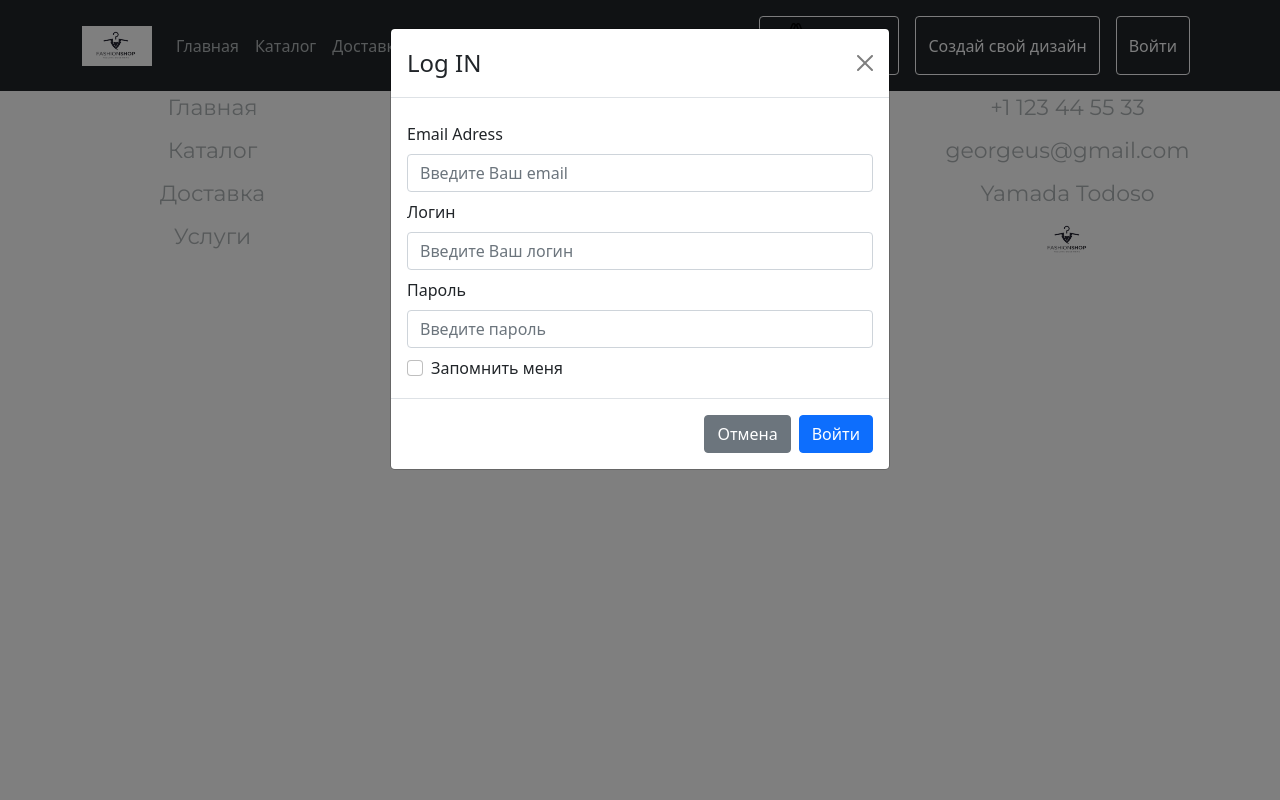
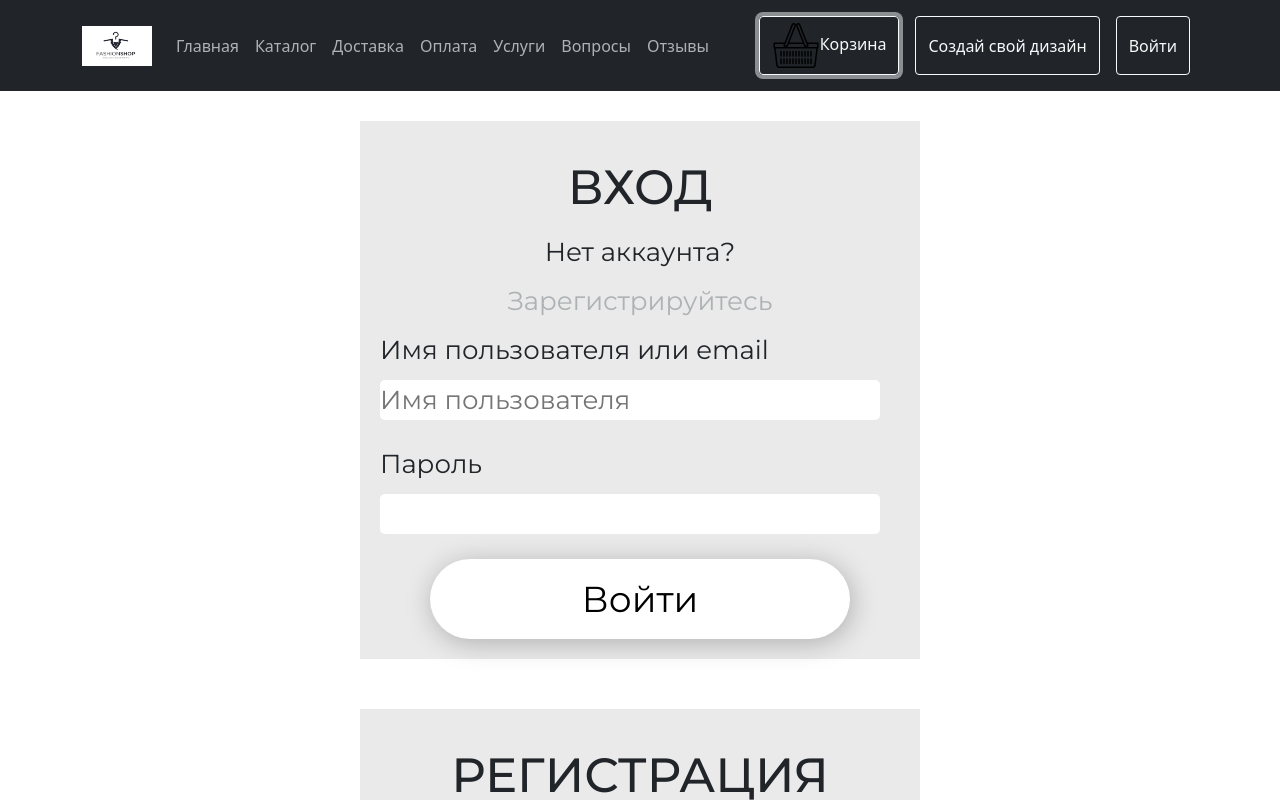
Before and after one commit to REGEMLER/ClothingStore, a React (Create React App) app: page /register in a window 1280 px wide. Both pictures are taken after a click on the button "Корзина". Shown: the top 800 px of the page. Built offline with nearby package versions, Linux system fonts and the light colour scheme; no server answers.

Commit message:
added firebase

```diff
--- a/package.json
+++ b/package.json
@@ -10,6 +10,7 @@
     "@testing-library/user-event": "^13.5.0",
     "axios": "^0.27.2",
     "bootstrap": "^5.1.3",
+    "firebase": "^9.8.1",
     "gh-pages": "^3.2.3",
     "node-sass": "^7.0.1",
     "react": "^18.1.0",
--- a/src/App.js
+++ b/src/App.js
@@ -16,6 +16,7 @@ import Cart from "./Pages/Cart";
 import Reference from "./Pages/Reference";
 import ProductPage from "./Pages/ProductPage";
 import Constructor from "./Pages/Constructor";
+import Register from "./Pages/Register";
 import Comments from "./Pages/Comments";
 import Navibar from './Components/Navibar';
 import Footer from './Components/Footer';
@@ -36,6 +37,7 @@ function App() {
       <Route path="/cart" element={<Cart/>}/>
       <Route path="/product" element={<ProductPage/>}/>
       <Route path="/constructor" element={<Constructor/>}/>
+      <Route path="/register" element={<Register/>}/>
     </Routes>
     <Footer/>
     </Router>
--- /dev/null
+++ b/src/Components/Login.jsx
@@ -0,0 +1,53 @@
+import React,{useState} from "react";
+import { useDispatch } from "react-redux";
+import { getAuth, signInWithEmailAndPassword } from "firebase/auth";
+import {setUser} from "../redux/user/reducer";
+import {Link} from  "react-router-dom";
+import cls from "../Styles/Styles.modules.scss";
+
+
+const Login = ({handleClose}) => {
+    const [pass, setPass] = useState("");
+    const [mail, setMail] = useState("");
+    const dispatch = useDispatch();
+
+    const handleSubmit = (e) => {
+        e.preventDefault()
+        handleClose();
+        handleLogin(mail, pass);
+    }
+
+    const handleLogin = (email, password) => {
+        const auth = getAuth();
+        signInWithEmailAndPassword(auth, email, password)
+        .then(({user})=>{
+            console.log(user);
+            dispatch(
+                setUser({
+                    email: user.email,
+                    id: user.uid,
+                    token: user.accessToken
+                })
+            )
+        })
+        .catch(console.error)
+    }
+
+    return(
+        <>
+            <div className="reg-container">
+                <form onSubmit={handleSubmit} action="" method="get" name="form1">
+                    <fieldset>
+                        <legend>Вход</legend>
+                        <p>Нет аккаунта?</p><Link to="/register">Зарегистрируйтесь</Link>
+                        <label for="form1_name">Имя пользователя или email <input type="text" name="form1_name" required placeholder="Имя пользователя" value={mail} onChange={(e)=> setMail(e.target.value)}/></label>
+                        <label for="form1_pass">Пароль<input type="password" name="form1_pass" id="form1_pass" value={pass} onChange={(e)=> setPass(e.target.value)}/></label>
+                        <button className="register-btn" onClick={()=>handleLogin(mail,pass)}>Войти</button>
+                    </fieldset>
+                </form>
+            </div>
+        </>
+    )
+}
+
+export default Login;
--- a/src/Components/Navibar.jsx
+++ b/src/Components/Navibar.jsx
@@ -1,6 +1,7 @@
 import React, {useState} from "react";
 import {Navbar, Nav, Button, Container, Modal, Form} from  "react-bootstrap";
 import {Link, NavLink} from  "react-router-dom";
+import Login from "../Components/Login";
 import styled from "styled-components";
 import logo from "../IMG/logo.png";
 import cart from "../IMG/cart.png"
@@ -22,12 +23,12 @@ const Navibar = () => {
 
 
     const[show, setShow] = useState(false);
+    const handleShow = () =>  setShow(true);
+    const handleClose = () => setShow(false);
+
+
     const [isLogged, setIsLogged] = useState(false);
 
-    const handleShow = () => {
-        setShow(true);
-    }
-     const handleClose = () => setShow(false);
      const logIn = () => {
         handleClose();
         setIsLogged(true);
@@ -67,7 +68,8 @@ const Navibar = () => {
                         </Navbar.Collapse>
                       </Container>
                 </Navbar>
-                <Modal show={show} onHide={handleClose}>
+                {show ? <Login handleClose={logIn}/> : null }
+                {/* <Modal show={show} onHide={handleClose}>
             <Modal.Header closeButton>
                 <Modal.Title>Log IN</Modal.Title>
             </Modal.Header>
@@ -98,7 +100,7 @@ const Navibar = () => {
             Войти
           </Button>
         </Modal.Footer>
-        </Modal>
+        </Modal> */}
             </Styles>
     )
 }
--- /dev/null
+++ b/src/Pages/Register.jsx
@@ -0,0 +1,50 @@
+import React,{useState} from "react";
+import { useDispatch } from "react-redux";
+import {setUser} from "../redux/user/reducer";
+import { getAuth, createUserWithEmailAndPassword } from "firebase/auth";
+import cls from "../Styles/Styles.modules.scss";
+
+
+const Register = () => {
+    const dispatch = useDispatch();
+    const [pass, setPass] = useState("");
+    const [mail, setMail] = useState("");
+    const auth = getAuth();
+    const handleSubmit = (e) =>{
+        e.preventDefault();
+        handleRegister(mail,pass);
+    }
+    const handleRegister = (email, password) => {
+        const auth = getAuth();
+        createUserWithEmailAndPassword(auth, email, password)
+        .then(({user})=>{
+            console.log(user);
+            dispatch(
+                setUser({
+                    email: user.email,
+                    id: user.uid,
+                    token: user.accessToken,
+                })
+            )
+        })
+        .catch(console.error)
+    }
+
+    return(
+        <>
+            <div className="reg-container">
+                <form action="" method="get" name="form1" onSubmit={handleSubmit}>
+                    <fieldset>
+                        <legend>Регистрация</legend>
+                        <label for="form1_name">Ваше имя: <input type="text" name="form1_name" required placeholder="Наберите ваше имя"/></label>
+                        <label for="form1_pass">Придумайте пароль:<input type="password" name="form1_pass" id="form1_pass" value={pass} onChange={(e)=> setPass(e.target.value)}/></label>
+                        <label for="form1_email">Введите электронный адрес:<input value={mail} onChange={(e)=> setMail(e.target.value)} type="email" name="form1_email" id="form1_email" placeholder="WWW@example.com"/></label>
+                        <button className="register-btn" onClick={()=>handleRegister(mail,pass)}>Зарегистрироваться</button>
+                    </fieldset>
+                </form>
+            </div>
+        </>
+    )
+}
+
+export default Register;
--- a/src/Styles/Styles.modules.scss
+++ b/src/Styles/Styles.modules.scss
@@ -159,8 +159,6 @@ h3, h2{
         }
      }
 }
-
-
 
 
 // For card of clothes
@@ -390,3 +388,79 @@ h3, h2{
         }
     }
 }
+
+//For register
+.reg-container{
+    max-width: 600px;
+    margin: 10px auto;
+    padding: 20px;
+    text-align: center;
+    form{
+        background-color: #EAEAEA;
+        padding: 20px;
+        a {
+            font-family: 'Montserrat';
+            font-style: normal;
+            font-weight: 400;
+            font-size: 26px;
+            text-decoration: none;
+            color: #adb2b4;
+            &:hover{
+                color: black;
+                text-decoration: solid;
+            }
+        }
+        legend{
+            font-family: 'Montserrat';
+            font-style: normal;
+            font-weight: 500;
+            font-size: 48px;
+            text-transform: uppercase;
+            margin: 10px 0;
+            @media screen and (max-width: 768px){
+                font-size: 28px;
+        }
+
+        }
+        label{
+            display: block;
+            margin: 10px 0;
+            font-family: 'Montserrat';
+            font-style: normal;
+            font-weight: 400;
+            font-size: 26px;
+            text-align: left;
+            @media screen and (max-width: 768px){
+                font-size: 20px;
+    }
+        }
+        input{
+            display: block;
+            margin: 10px 0;
+            width: 500px;
+            height: 40px;
+            margin-bottom: 25px;
+            border-radius: 5px;
+        }
+        .register-btn{
+            width: 420px;
+            height: 80px;
+            background: #FFFFFF;
+            box-shadow: 2px 4px 27px rgba(0, 0, 0, 0.25);
+            border-radius: 58px;
+            font-family: 'Montserrat';
+            font-style: normal;
+            font-weight: 300;
+            font-size: 36px;
+            transition: all linear .4s;
+             &:hover{
+               transform: scale(1.1);
+           }
+           @media screen and (max-width: 768px){
+            width: 300px;
+            height: 40px;
+            font-size: 22px;
+            }
+        }
+    }
+}
--- /dev/null
+++ b/src/firebase.js
@@ -0,0 +1,15 @@
+import { initializeApp } from "firebase/app";
+import { getAnalytics } from "firebase/analytics";
+
+const firebaseConfig = {
+  apiKey: process.env.REACT_APP_FIREBASE_API_KEY,
+  authDomain: process.env.REACT_APP_FIREBASE_AUTH_DOMAIN,
+  projectId: process.env.REACT_APP_FIREBASE_PROJECT_ID,
+  storageBucket: process.env.REACT_APP_FIREBASE_STORAGE_BUCKET,
+  messagingSenderId: process.env.REACT_APP_FIREBASE_MESSAGING_SENDER_ID,
+  appId: process.env.REACT_APP_FIREBASE_APP_ID,
+  measurementId: process.env.REACT_APP_FIREBASE_MEASUREMENT_ID
+};
+
+const app = initializeApp(firebaseConfig);
+const analytics = getAnalytics(app);
--- a/src/index.js
+++ b/src/index.js
@@ -1,6 +1,7 @@
 import React from 'react';
 import ReactDOM from 'react-dom/client';
 import App from './App';
+import "./firebase";
 
 const root = ReactDOM.createRoot(document.getElementById('root'));
 root.render(
--- a/src/redux/index.js
+++ b/src/redux/index.js
@@ -2,11 +2,13 @@ import { configureStore} from "@reduxjs/toolkit";
 import cartReducer from "./cart/reducer";
 import cardReducer from "./card/reducer";
 import commentsReducer from "./comments/reducer";
+import userReducer from "./user/reducer";
 
 export const store = configureStore({
     reducer: {
         cart: cartReducer,
         cards: cardReducer,
-        comments:commentsReducer
+        comments:commentsReducer,
+        user: userReducer
     }
 })
--- /dev/null
+++ b/src/redux/user/reducer.js
@@ -0,0 +1,25 @@
+import { createSlice } from "@reduxjs/toolkit";
+
+const userSlice = createSlice({
+    name: "user",
+    initialState:{
+        email: null,
+        token: null,
+        id: null,
+    },
+    reducers: {
+       setUser: (state, action) => {
+            state.email = action.payload.email;
+            state.token = action.payload.token;
+            state.id = action.payload.id;
+        },
+        deleteUser: (state) => {
+            state.email = null;
+            state.token = null;
+            state.id = null;
+        }
+    }
+})
+
+export const {setUser,deleteUser} = userSlice.actions;
+export default userSlice.reducer;
```
Also changed, not shown: src/hooks/useAuth.js (added, +11 -0 lines), 1 other file (tests, documents, lock files or other folders).
